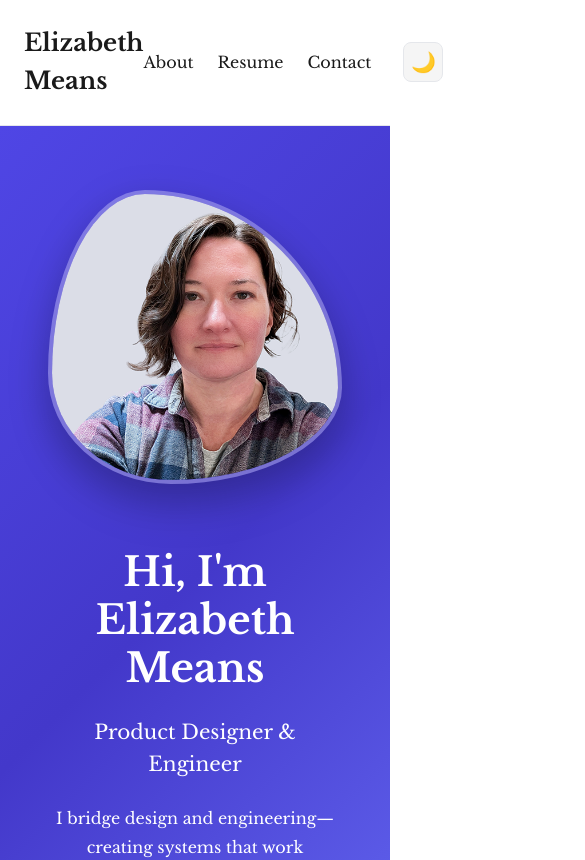
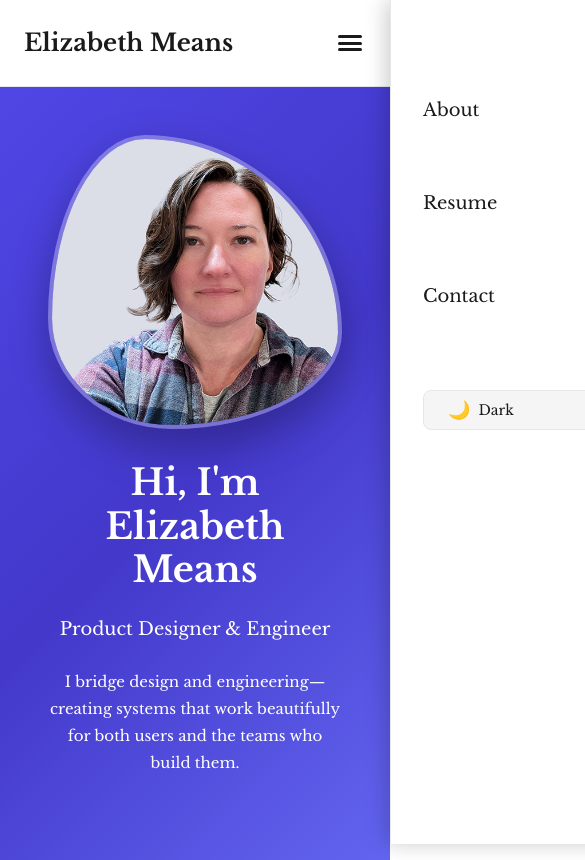
Before and after one commit to emeans/elizabeth-means, a Next.js app: page / in a window 390 px wide. Shown: the top 860 px of the page, 585 px wide, since content can reach past the window. Built offline with nearby package versions, Linux system fonts and the light colour scheme.

Commit message:
Adding mobile responsiveness

```diff
--- a/app/globals.css
+++ b/app/globals.css
@@ -152,9 +152,17 @@ img {
   padding: 0 var(--spacing-md);
 }
 
+/* Tablet breakpoint */
+@media (min-width: 769px) and (max-width: 1024px) {
+  html {
+    scroll-padding-top: 80px;
+  }
+}
+
 @media (max-width: 768px) {
   html {
     font-size: 16px;
+    scroll-padding-top: 70px;
   }
 
   h1 {
--- a/app/page.module.css
+++ b/app/page.module.css
@@ -49,6 +49,18 @@
   transition: margin-top 0.3s ease, background 0.3s ease, border-color 0.3s ease;
 }
 
+@media (max-width: 1024px) {
+  .nav {
+    z-index: 102;
+  }
+}
+
+@media (max-width: 768px) {
+  .nav {
+    z-index: 102;
+  }
+}
+
 [data-theme="dark"] .nav {
   background: rgba(10, 10, 10, 0.8);
   border-bottom-color: var(--color-border);
@@ -67,6 +79,76 @@
   display: flex;
   align-items: center;
   gap: var(--spacing-lg);
+}
+
+.hamburger {
+  display: none;
+  width: 32px;
+  height: 32px;
+  background: transparent;
+  border: none;
+  cursor: pointer;
+  padding: 0;
+  z-index: 103;
+  position: relative;
+  flex-shrink: 0;
+}
+
+.hamburger:focus {
+  outline: 2px solid var(--color-accent-on-bg);
+  outline-offset: 2px;
+  border-radius: 4px;
+}
+
+.hamburger:focus-visible {
+  outline: 2px solid var(--color-accent-on-bg);
+  outline-offset: 2px;
+}
+
+.hamburgerLine {
+  width: 24px;
+  height: 3px;
+  background: var(--color-text);
+  border-radius: 2px;
+  transition: all 0.3s cubic-bezier(0.4, 0, 0.2, 1);
+  transform-origin: center;
+  display: block;
+  position: absolute;
+  left: 4px;
+  right: 4px;
+}
+
+.hamburgerLine:nth-child(1) {
+  top: 8px;
+}
+
+.hamburgerLine:nth-child(2) {
+  top: 14.5px;
+}
+
+.hamburgerLine:nth-child(3) {
+  top: 21px;
+}
+
+.hamburger[aria-expanded="true"] .hamburgerLine:nth-child(1) {
+  top: 14.5px;
+  left: 4px;
+  right: 4px;
+  transform: rotate(45deg);
+}
+
+.hamburger[aria-expanded="true"] .hamburgerLine:nth-child(2) {
+  opacity: 0;
+  width: 0;
+  left: 50%;
+  right: 50%;
+}
+
+.hamburger[aria-expanded="true"] .hamburgerLine:nth-child(3) {
+  top: 14.5px;
+  left: 4px;
+  right: 4px;
+  transform: rotate(-45deg);
 }
 
 .logo {
@@ -197,7 +279,7 @@
   padding: 0 var(--spacing-md);
   display: grid;
   grid-template-columns: 1fr 1.5fr;
-  gap: var(--spacing-2xl);
+  gap: var(--spacing-sm);
   align-items: center;
   position: relative;
 }
@@ -283,7 +365,7 @@
 }
 
 .about {
-  padding: var(--spacing-2xl) 36px;
+  padding: var(--spacing-2xl) var(--spacing-lg);
   scroll-margin-top: 0;
 }
 
@@ -294,7 +376,7 @@
 }
 
 .resume {
-  padding: var(--spacing-2xl) 36px;
+  padding: var(--spacing-2xl) var(--spacing-lg);
   background: var(--color-bg-secondary);
   scroll-margin-top: 0;
   transition: background 0.3s ease;
@@ -343,7 +425,7 @@
 }
 
 .contact {
-  padding: var(--spacing-2xl) 36px;
+  padding: var(--spacing-2xl) var(--spacing-lg);
   scroll-margin-top: 0;
 }
 
@@ -608,10 +690,217 @@
   padding: 0 var(--spacing-md);
 }
 
+/* Tablet breakpoint */
+@media (min-width: 769px) and (max-width: 1024px) {
+  .hero {
+    min-height: 70vh;
+    padding: var(--spacing-xl) 0;
+  }
+
+  .heroContent {
+    gap: var(--spacing-lg);
+    padding: 0 var(--spacing-lg);
+    max-width: 100%;
+  }
+
+  .heroImage {
+    max-width: 320px;
+  }
+
+  .hero h1 {
+    font-size: 2.75rem;
+  }
+
+  .heroSubtitle {
+    font-size: 1.375rem;
+  }
+
+  .navContainer {
+    padding: var(--spacing-md) var(--spacing-lg);
+  }
+
+  .about {
+    padding: var(--spacing-xl) var(--spacing-md);
+    scroll-margin-top: 80px;
+  }
+
+  .aboutContent {
+    max-width: 100%;
+    padding: 0;
+  }
+
+  .resume {
+    padding: var(--spacing-xl) var(--spacing-md);
+    scroll-margin-top: 80px;
+  }
+
+  .resumeContent {
+    max-width: 100%;
+    padding: 0;
+  }
+
+  .contact {
+    padding: var(--spacing-xl) var(--spacing-md);
+    scroll-margin-top: 80px;
+  }
+
+  .contactContent {
+    gap: var(--spacing-lg);
+    padding: 0;
+    max-width: 100%;
+  }
+
+  .contactForm {
+    padding: var(--spacing-lg);
+  }
+
+  .contactInfo {
+    padding: 0;
+  }
+}
+
+/* Mobile breakpoint */
 @media (max-width: 768px) {
+  .hamburger {
+    display: block;
+    position: relative;
+    z-index: 103;
+  }
+
+  /* Ensure nav container and hamburger stay above menu when open */
+  .nav {
+    position: sticky;
+    z-index: 102;
+  }
+
+  .navContainer {
+    position: relative;
+    z-index: 103;
+  }
+
+  .logo {
+    position: relative;
+    z-index: 102;
+  }
+
+  /* Make hamburger lines more visible when menu is open */
+  .hamburger[aria-expanded="true"] .hamburgerLine {
+    background: var(--color-text);
+  }
+
+  .navRight {
+    position: fixed;
+    top: 0;
+    right: 0;
+    height: 100vh;
+    width: 280px;
+    max-width: 85vw;
+    background: var(--color-bg);
+    border-left: 1px solid var(--color-border);
+    flex-direction: column;
+    align-items: flex-start;
+    justify-content: flex-start;
+    padding: 80px var(--spacing-lg) var(--spacing-2xl);
+    gap: var(--spacing-xl);
+    transform: translateX(100%);
+    transition: transform 0.3s cubic-bezier(0.4, 0, 0.2, 1);
+    box-shadow: -4px 0 20px var(--color-shadow-strong);
+    z-index: 102;
+    overflow-y: auto;
+    overscroll-behavior: contain;
+  }
+
+  .navRight[aria-hidden="false"] {
+    transform: translateX(0);
+  }
+
+  .navLinks {
+    flex-direction: column;
+    align-items: flex-start;
+    gap: var(--spacing-lg);
+    width: 100%;
+  }
+
+  .navLinks li {
+    width: 100%;
+  }
+
+  .navLinks a {
+    display: block;
+    width: 100%;
+    padding: var(--spacing-sm) var(--spacing-sm);
+    font-size: 1.125rem;
+    border-radius: var(--border-radius);
+    margin-left: calc(-1 * var(--spacing-sm));
+  }
+
+  .navLinks a:focus {
+    outline: 2px solid var(--color-accent-on-bg);
+    outline-offset: 2px;
+    background: var(--color-bg-secondary);
+  }
+
+  .navLinks a::after {
+    display: none;
+  }
+
+  .themeToggle {
+    width: 100%;
+    min-width: unset;
+    justify-content: flex-start;
+    padding: var(--spacing-sm) var(--spacing-md);
+    margin-top: var(--spacing-sm);
+  }
+
+  .themeToggle:focus {
+    outline: 2px solid var(--color-accent-on-bg);
+    outline-offset: 2px;
+  }
+
+  .themeToggleText {
+    display: inline;
+  }
+
+  .themeToggleIcon {
+    font-size: 1.125rem;
+  }
+
+  .mobileMenuOverlay {
+    position: fixed;
+    top: 0;
+    left: 0;
+    width: 100vw;
+    height: 100vh;
+    background: rgba(0, 0, 0, 0.5);
+    z-index: 101;
+    animation: fadeIn 0.3s ease-in-out;
+    cursor: pointer;
+  }
+
+  @keyframes fadeIn {
+    from {
+      opacity: 0;
+    }
+    to {
+      opacity: 1;
+    }
+  }
+
+  .hero {
+    padding: var(--spacing-xl) 0;
+    min-height: auto;
+  }
+
   .heroContent {
     grid-template-columns: 1fr;
     text-align: center;
+    gap: var(--spacing-lg);
+    padding: 0 var(--spacing-md);
+  }
+
+  .heroImage {
+    max-width: 300px;
+    margin: 0 auto;
   }
 
   .heroText {
@@ -619,19 +908,15 @@
   }
 
   .hero h1 {
-    font-size: 2.5rem;
+    font-size: 2.25rem;
   }
 
   .heroSubtitle {
-    font-size: 1.25rem;
+    font-size: 1.125rem;
   }
 
   .heroDescription {
-    font-size: 1rem;
-  }
-
-  .navLinks {
-    gap: var(--spacing-md);
+    font-size: 0.9375rem;
   }
 
   .resumeLinks {
@@ -643,28 +928,30 @@
     text-align: center;
   }
 
+  .about {
+    padding: var(--spacing-xl) var(--spacing-md);
+  }
+
+  .resume {
+    padding: var(--spacing-xl) var(--spacing-md);
+  }
+
+  .contact {
+    padding: var(--spacing-xl) var(--spacing-md);
+  }
+
   .contactContent {
     grid-template-columns: 1fr;
-    gap: var(--spacing-xl);
+    gap: var(--spacing-lg);
+    padding: 0;
   }
 
   .contactInfo {
     text-align: center;
   }
 
-  .themeToggle {
-    min-width: 40px;
-    width: 40px;
-    padding: var(--spacing-xs);
-    gap: 0;
-  }
-
-  .themeToggleText {
-    display: none;
-  }
-
-  .themeToggleIcon {
-    font-size: 1.25rem;
+  .contactForm {
+    padding: var(--spacing-lg);
   }
 
   .skipLink {
--- a/app/page.tsx
+++ b/app/page.tsx
@@ -18,8 +18,10 @@ export default function Home() {
   const [statusMessage, setStatusMessage] = useState('')
   const [skipLinkFocused, setSkipLinkFocused] = useState(false)
   const [theme, setTheme] = useState<'light' | 'dark'>('light')
+  const [mobileMenuOpen, setMobileMenuOpen] = useState(false)
   const skipLinkRef = useRef<HTMLAnchorElement>(null)
   const statusLiveRegionRef = useRef<HTMLDivElement>(null)
+  const mobileMenuRef = useRef<HTMLDivElement>(null)
 
   const validateForm = (): boolean => {
     const errors = {
@@ -186,6 +188,44 @@ export default function Home() {
     setTheme(prevTheme => prevTheme === 'light' ? 'dark' : 'light')
   }
 
+  // Close mobile menu when clicking outside or on escape key, and manage focus
+  useEffect(() => {
+    const handleEscape = (event: KeyboardEvent) => {
+      if (event.key === 'Escape' && mobileMenuOpen) {
+        setMobileMenuOpen(false)
+        // Return focus to hamburger button after menu closes
+        setTimeout(() => {
+          const hamburger = document.querySelector(`button[aria-controls="mobile-menu"]`) as HTMLButtonElement
+          if (hamburger) {
+            hamburger.focus()
+          }
+        }, 50)
+      }
+    }
+
+    if (mobileMenuOpen) {
+      document.addEventListener('keydown', handleEscape)
+      // Prevent body scroll when menu is open
+      document.body.style.overflow = 'hidden'
+
+      // Focus first link in menu when it opens
+      const firstLink = mobileMenuRef.current?.querySelector('a') as HTMLAnchorElement
+      if (firstLink) {
+        // Small delay to ensure menu is visible
+        setTimeout(() => {
+          firstLink.focus()
+        }, 100)
+      }
+    } else {
+      document.body.style.overflow = ''
+    }
+
+    return () => {
+      document.removeEventListener('keydown', handleEscape)
+      document.body.style.overflow = ''
+    }
+  }, [mobileMenuOpen])
+
   useEffect(() => {
     const skipLink = skipLinkRef.current
     if (!skipLink) return
@@ -214,14 +254,32 @@ export default function Home() {
       </a>
       <main className={`${styles.mainContainer} ${skipLinkFocused ? styles.skipLinkActive : ''}`}>
         {/* Navigation */}
+        {mobileMenuOpen && (
+          <div
+            className={styles.mobileMenuOverlay}
+            onClick={() => setMobileMenuOpen(false)}
+            aria-hidden="true"
+          />
+        )}
         <nav className={styles.nav}>
         <div className={styles.navContainer}>
-          <a href="#home" className={styles.logo}>Elizabeth Means</a>
-          <div className={styles.navRight}>
+          <a href="#home" className={styles.logo} onClick={() => setMobileMenuOpen(false)}>Elizabeth Means</a>
+          <button
+            className={styles.hamburger}
+            onClick={() => setMobileMenuOpen(!mobileMenuOpen)}
+            aria-label={mobileMenuOpen ? 'Close menu' : 'Open menu'}
+            aria-expanded={mobileMenuOpen}
+            aria-controls="mobile-menu"
+          >
+            <span className={styles.hamburgerLine}></span>
+            <span className={styles.hamburgerLine}></span>
+            <span className={styles.hamburgerLine}></span>
+          </button>
+          <div className={styles.navRight} id="mobile-menu" ref={mobileMenuRef} aria-hidden={!mobileMenuOpen}>
             <ul className={styles.navLinks} role="list">
-              <li><a href="#main-content" aria-label="Navigate to About section">About</a></li>
-              <li><a href="#resume" aria-label="Navigate to Resume section">Resume</a></li>
-              <li><a href="#contact" aria-label="Navigate to Contact section">Contact</a></li>
+              <li><a href="#main-content" aria-label="Navigate to About section" onClick={() => setMobileMenuOpen(false)}>About</a></li>
+              <li><a href="#resume" aria-label="Navigate to Resume section" onClick={() => setMobileMenuOpen(false)}>Resume</a></li>
+              <li><a href="#contact" aria-label="Navigate to Contact section" onClick={() => setMobileMenuOpen(false)}>Contact</a></li>
             </ul>
             <button
               className={styles.themeToggle}
```
